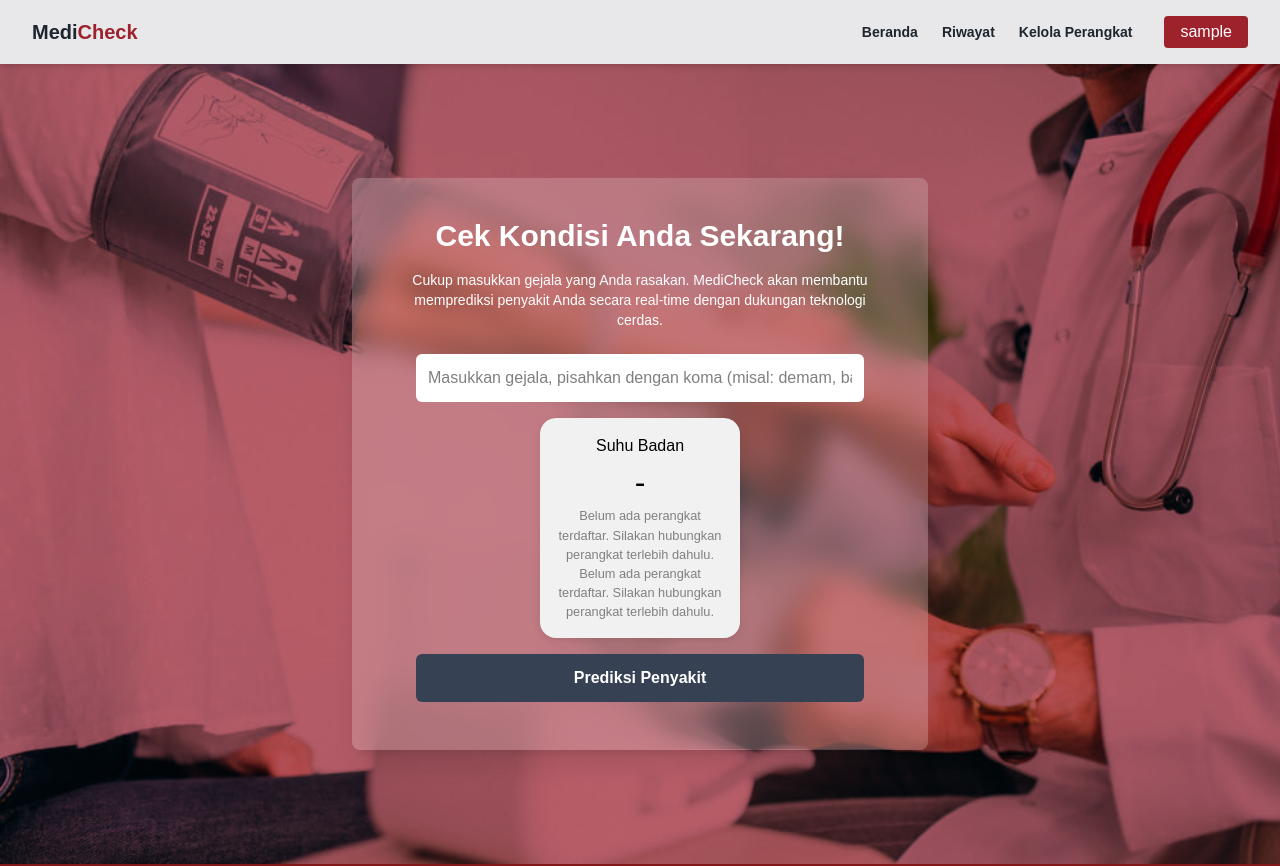
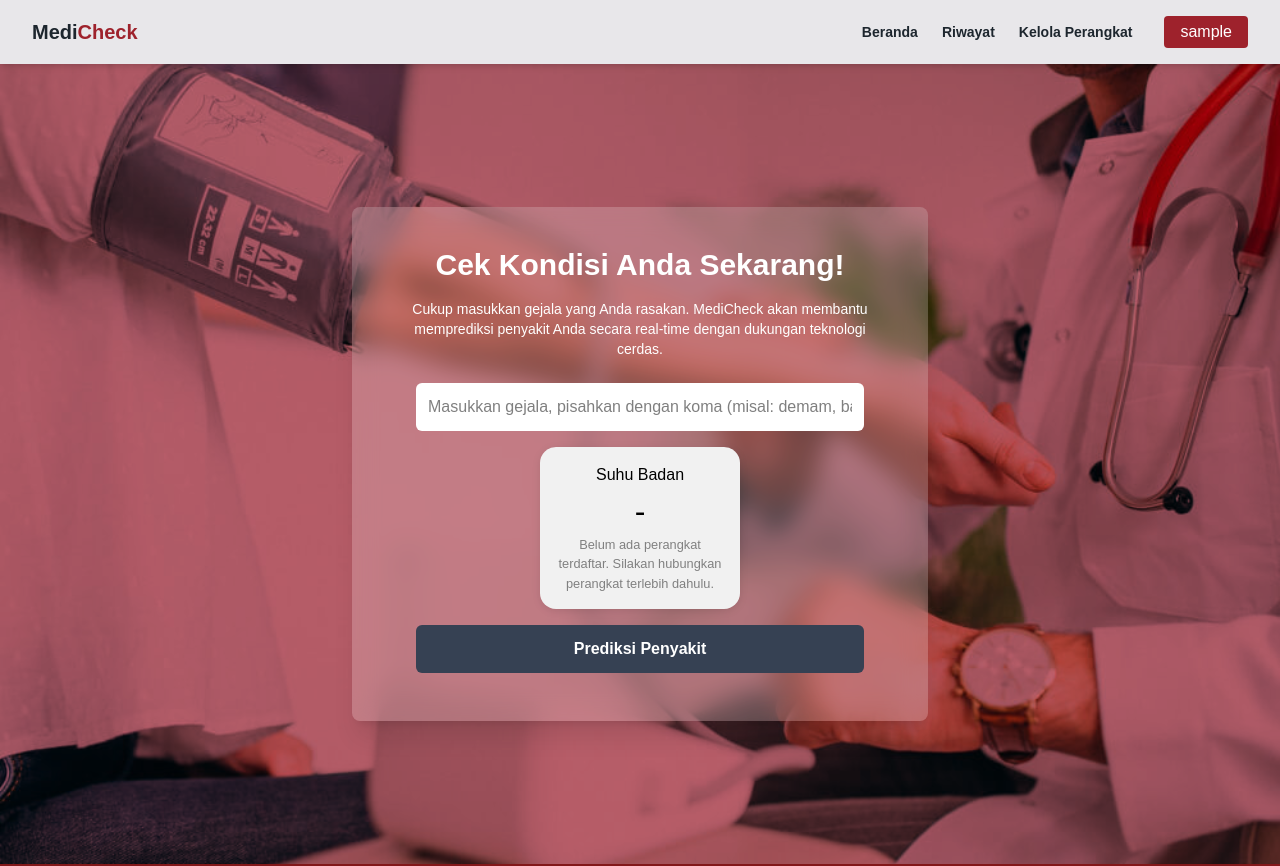
Before and after one commit to kahlilzulmi/MediCheck, a React app: page / in a window 1280 px wide. Shown: the top 866 px of the page. Built offline with nearby package versions, Linux system fonts and the light colour scheme; no server answers; sample sign-in values are in the browser's storage; the HTML template or start-up script is replaced by a standard one.

Commit message:
Remove device registration message from SuhuCard
The conditional paragraph displaying "Belum ada perangkat terdaftar" (No device registered) has been removed from the `SuhuCard` component. This message is no longer relevant or needed in this context.

```diff
--- a/src/SuhuCard.jsx
+++ b/src/SuhuCard.jsx
@@ -77,9 +77,6 @@ function SuhuCard({ onSuhuChange }) {
       <p style={{ fontSize: "2rem", margin: 0, color: "black" }}>
         {suhu ? suhu + " °C" : "-"}
       </p>
-      {(!user || (!user.registered_device && !user.device_address)) && (
-        <p style={{ fontSize: "0.8rem", color: "gray" }}>Belum ada perangkat terdaftar. Silakan hubungkan perangkat terlebih dahulu.</p>
-      )}
       {suhu === null && wsStatus && (
         <p style={{ fontSize: "0.8rem", color: "gray" }}>{wsStatus}</p>
       )}
```
